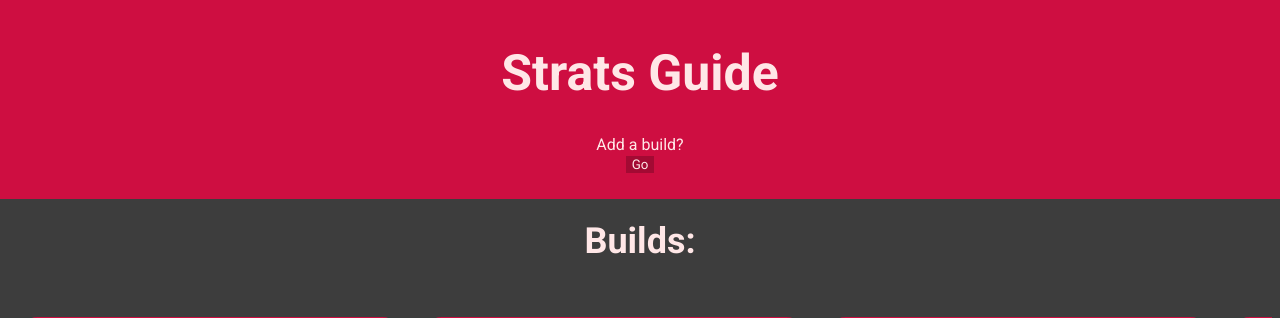
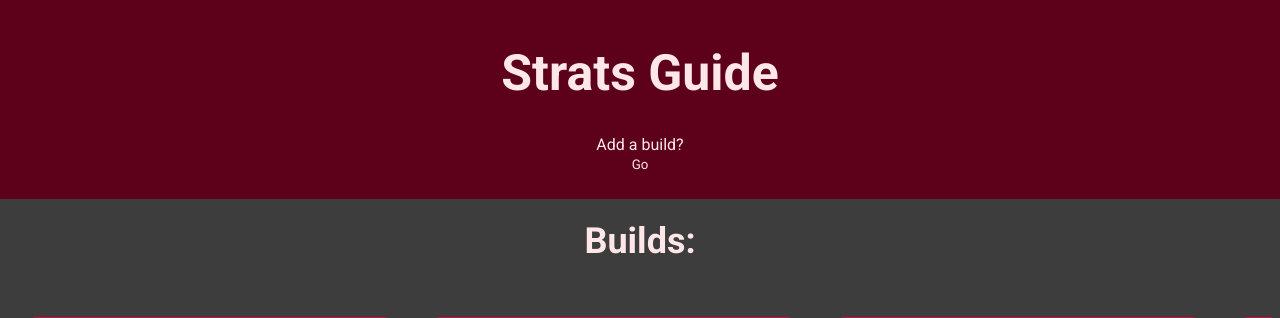
Before and after one commit to Ocisor/Coding, a PHP site: page /base.html in a window 1280 px wide. Shown: the top 318 px of the page. Run offline with PHP 8.4, Linux system fonts and the light colour scheme.

Commit message:
Small change

```diff
--- a/Personal Coding/Websites/TheFinalsStrats/baseStyles.css
+++ b/Personal Coding/Websites/TheFinalsStrats/baseStyles.css
@@ -11,7 +11,7 @@ h1 {
 
 .subtitle-button {
     border: none;
-    background-color: rgb(163, 10, 51);
+    background-color: rgb(93, 0, 25);
     color: #ffe7e7;
     transition: all 0.3s ease;
 }
@@ -33,7 +33,7 @@ h1 {
 
 .banner {
     width: 100%;
-    background-color: rgb(206, 14, 65);
+    background-color: rgb(93, 0, 25);
     color: #ffe7e7;
     text-align: center;
     padding: 10px 0;
```
